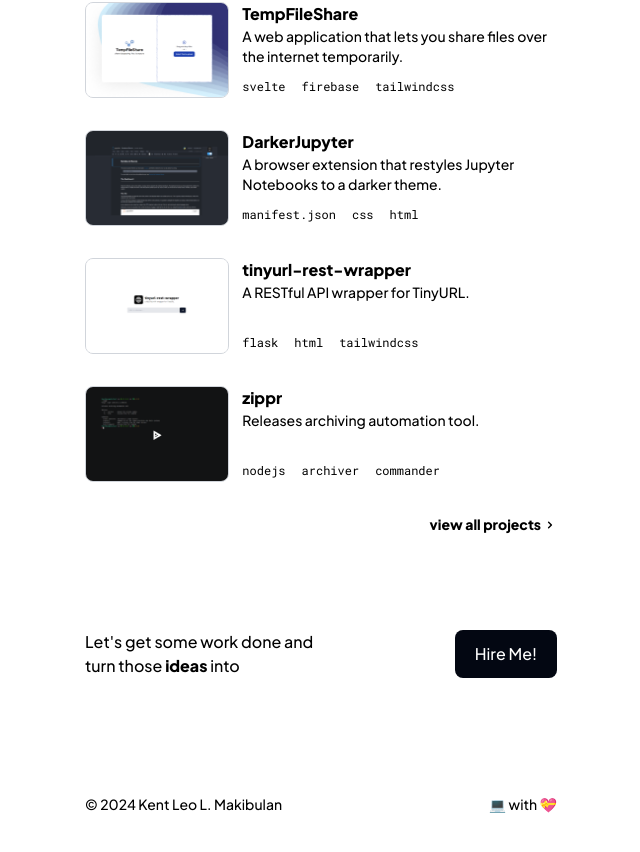
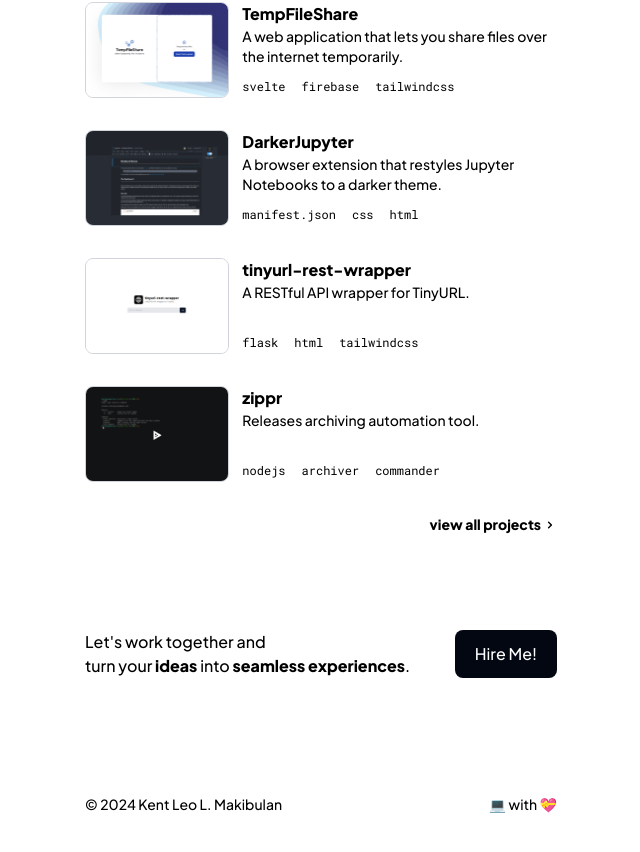
Before and after one commit to iamkentleom/website, a React (Vite) app: page / in a window 1280 px wide. Shown: the part 1634-2486 px from the top of the page, without its empty margins (563-1203 px from the left). Built offline with nearby package versions, Linux system fonts and the light colour scheme.

Commit message:
update connect section text and btn redirect

```diff
--- a/src/components/Connect/Connect.jsx
+++ b/src/components/Connect/Connect.jsx
@@ -1,3 +1,5 @@
+import { TypeAnimation } from "react-type-animation";
+
 const Connect = () => {
   return (
     <section
@@ -6,14 +8,31 @@ const Connect = () => {
       aria-label="Connect with Me"
     >
       <div>
-        <p>Let's get some work done and</p>
+        <p>Let's work together and</p>
         <p>
-          turn those <strong>ideas</strong> into
+          turn your <strong>ideas</strong> into{" "}
+          <TypeAnimation
+            sequence={[
+              "functional applications",
+              3000,
+              "seamless experiences",
+              3000,
+              "innovative solutions",
+              3000,
+              "digital masterpieces",
+              3000,
+            ]}
+            preRenderFirstString={true}
+            wrapper="strong"
+            cursor={false}
+            repeat={Infinity}
+          />
+          .
         </p>
       </div>
       <a
-        href="#"
-        className="px-5 py-3 rounded-lg bg-gray-950 hover:bg-gray-800 text-white"
+        href="mailto:leomakibulan@gmail.com?subject=Work%20Inquiry"
+        className="px-5 py-3 rounded-lg bg-gray-950 hover:bg-gray-800 text-white min-w-fit"
       >
         Hire Me!
       </a>
```
